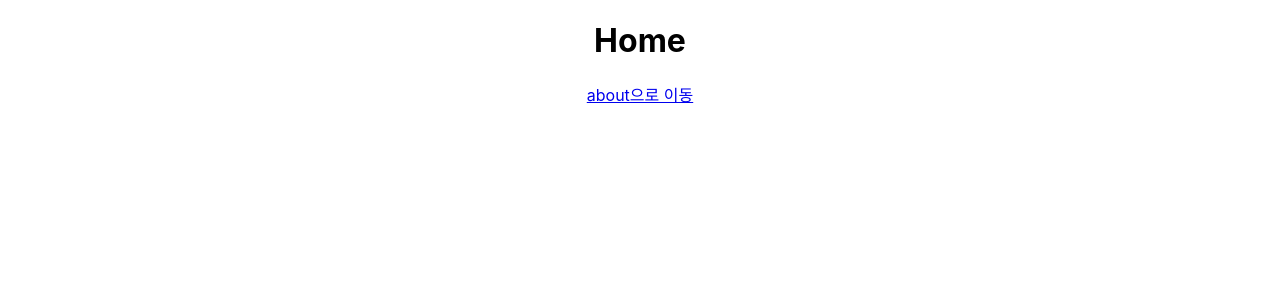
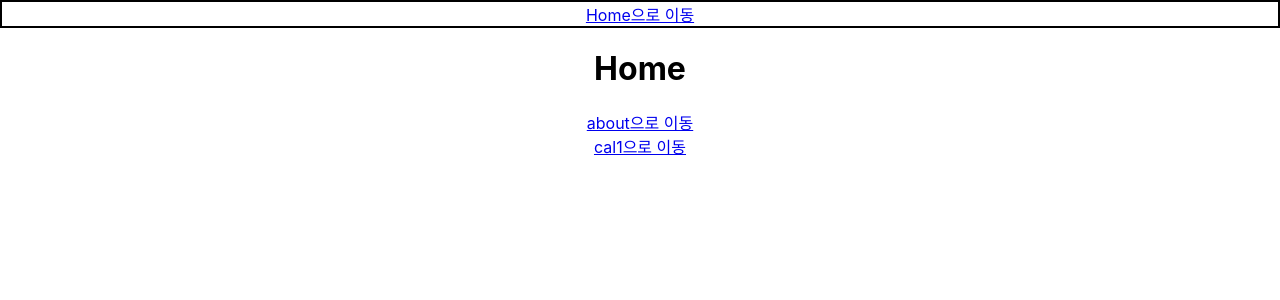
Before and after one commit to KimGiHyeon0120/React, a React (Create React App) app: page / in a window 1280 px wide. Shown: the top 300 px of the page. Built offline with nearby package versions, Linux system fonts and the light colour scheme.

Commit message:
외부 comp불러오기

```diff
--- a/src/App.js
+++ b/src/App.js
@@ -2,15 +2,18 @@ import logo from './logo.svg';
 import './App.css';
 import { useEffect, useState, useMemo } from 'react';
 import { BrowserRouter, Link, Route, Routes } from 'react-router-dom';
+import Calc1 from './comp/calc/study01'
 
 
 function App() {
   return (
     <div className="App">
       <BrowserRouter>
+      <About />
         <Routes>
           <Route path={"/"} element={<Home />} />
           <Route path={"/about"} element={<About />} />
+          <Route path={"/cal1"} element={<Calc1 />} />
         </Routes>
       </BrowserRouter>
     </div>
@@ -21,14 +24,19 @@ function Home(){
     <div>
       <h1>Home</h1>
       <Link to="/about">about으로 이동</Link>
+      <br></br>
+      <Link to="/cal1">cal1으로 이동</Link>
     </div>
   );
 }
 
 function About(){
   return(
-    <div>
-      <h1>About 입니다</h1>
+    <div style={
+      {
+        border : '2px black solid '
+      }
+    }>
       <Link to="/">Home으로 이동</Link>
     </div>
   );
--- /dev/null
+++ b/src/comp/calc/study01.js
@@ -0,0 +1,7 @@
+export default function Study(){
+    return(
+        <div>
+            <h1>Study01</h1>
+        </div>
+    )
+}
```
